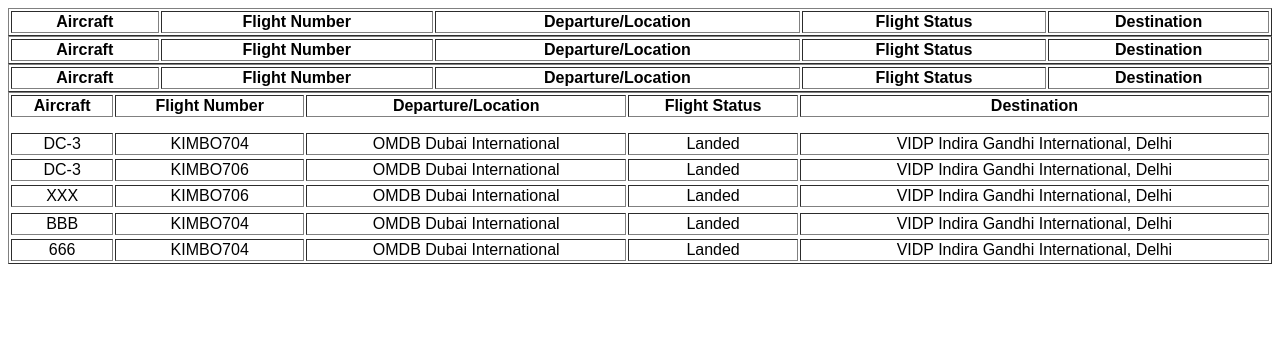
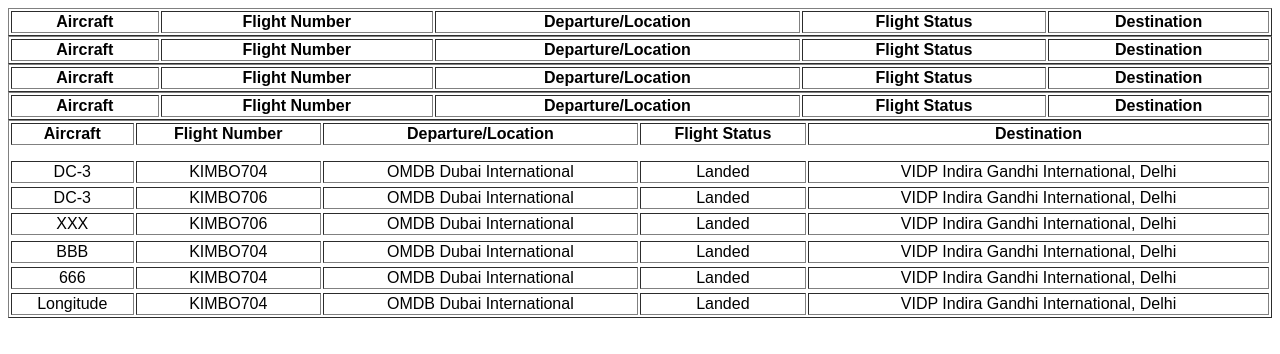
Before and after one commit to FlyingKimbo/Flight-Info-Board, a plain HTML site: page index.html in a window 1280 px wide. Drawn offline with Linux system fonts and the light colour scheme.

Commit message:
Automated update of index.html

```diff
--- a/index.html
+++ b/index.html
@@ -3,7 +3,7 @@
 <head>
 <title>Flight Status</title>
 <script>
-setInterval(function() { location.reload(); }, 2000);
+setInterval(function() { location.reload(); }, 5000);
 </script>
 <style>
 body { font-family: Arial, sans-serif; }
@@ -12,6 +12,17 @@
 .blinking { animation: blinker 2s linear infinite; }
 @keyframes blinker { 50% { background-color: transparent; } }
 </style>
+</head>
+<body>
+<table border='1'>
+<tr>
+<th>Aircraft</th>
+<th>Flight Number</th>
+<th>Departure/Location</th>
+<th>Flight Status</th>
+<th>Destination</th>
+</tr>
+
 </head>
 <body>
 <table border='1'>
@@ -119,6 +130,16 @@
 </tr>
 
 
+<tr>
+<tr>
+<td>Longitude</td>
+<td>KIMBO704</td>
+<td class='' style=''>OMDB Dubai International </td>
+<td class='blinking' style='background-color:blue;'>Landed</td>
+<td class='blinking' style='background-color:blue;'>VIDP Indira Gandhi International, Delhi </td>
+</tr>
+
+
 </table>
 </body>
 </html>
@@ -131,3 +152,6 @@
 </table>
 </body>
 </html>
+</table>
+</body>
+</html>
```
